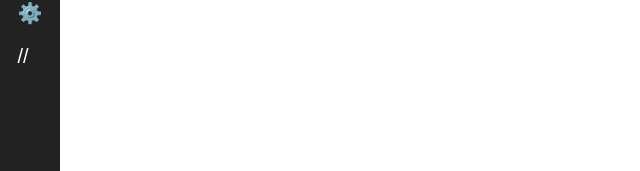
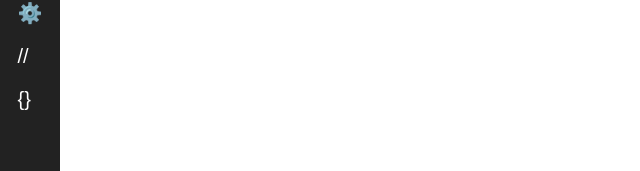
Before and after one commit to NishantGada/nimbus, a React (Create React App) app: page / in a window 1280 px wide. Shown: the part 171-342 px from the top of the page, without its empty margins (0-640 px from the left). Built offline with nearby package versions, Linux system fonts and the light colour scheme.

Commit message:
setup: notes section

```diff
--- a/src/App.js
+++ b/src/App.js
@@ -6,6 +6,7 @@ import Home from './sections/Home/Home';
 import Profile from './sections/Profile/Profile';
 import Settings from './sections/Settings/Settings';
 import Tasks from "./sections/Tasks/Tasks";
+import Notes from "./sections/Notes/Notes";
 
 function App() {
   return (
@@ -18,6 +19,7 @@ function App() {
             <Route path="/profile" element={<Profile />} />
             <Route path="/settings" element={<Settings />} />
             <Route path="/tasks" element={<Tasks />} />
+            <Route path="/notes" element={<Notes />} />
           </Routes>
         </div>
       </div>
--- a/src/components/Sidebar/Sidebar.js
+++ b/src/components/Sidebar/Sidebar.js
@@ -18,6 +18,7 @@ export default function Sidebar() {
         <NavItem icon="👤" label="Profile" path="/profile" isExpanded={isExpanded} />
         <NavItem icon="⚙️" label="Settings" path="/settings" isExpanded={isExpanded} />
         <NavItem icon="//" label="Tasks" path="/tasks" isExpanded={isExpanded} />
+        <NavItem icon="{}" label="Notes" path="/notes" isExpanded={isExpanded} />
       </nav>
     </div>
   );
```
